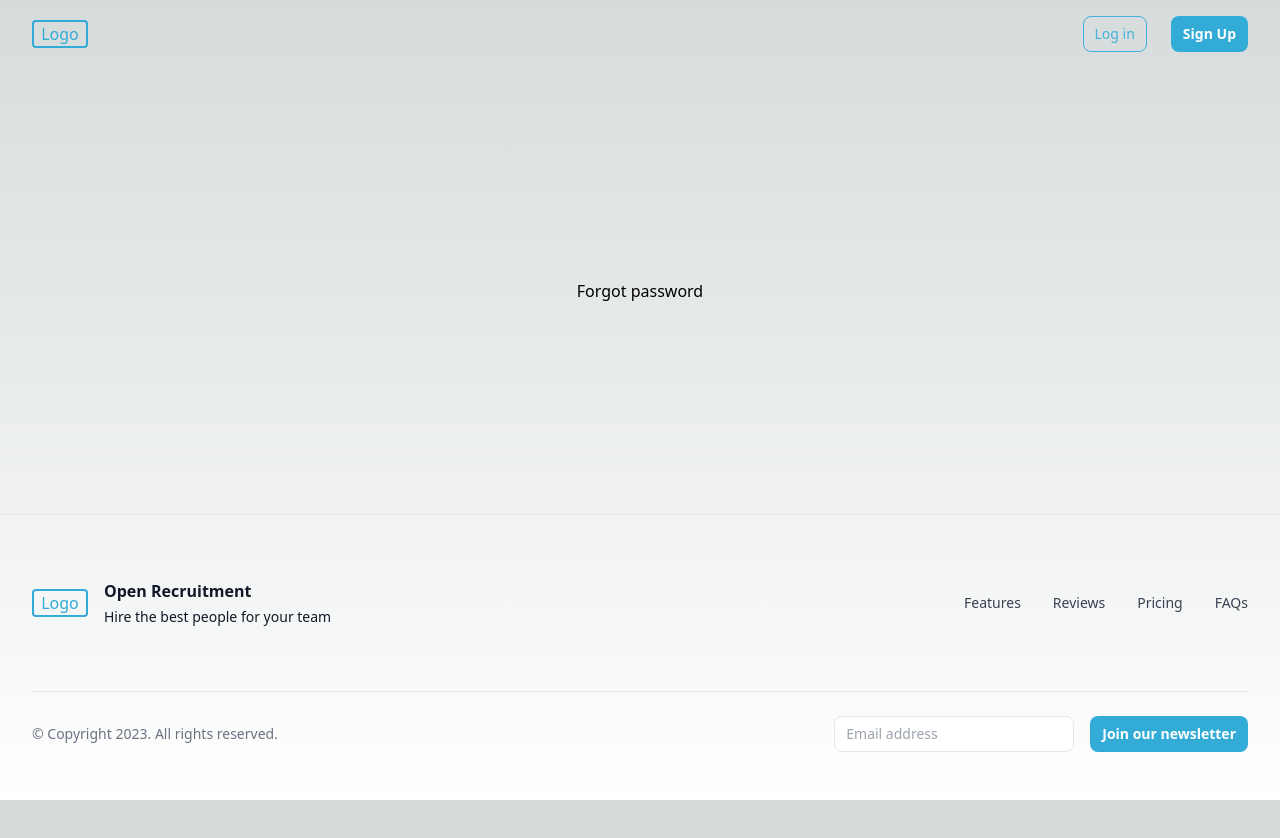
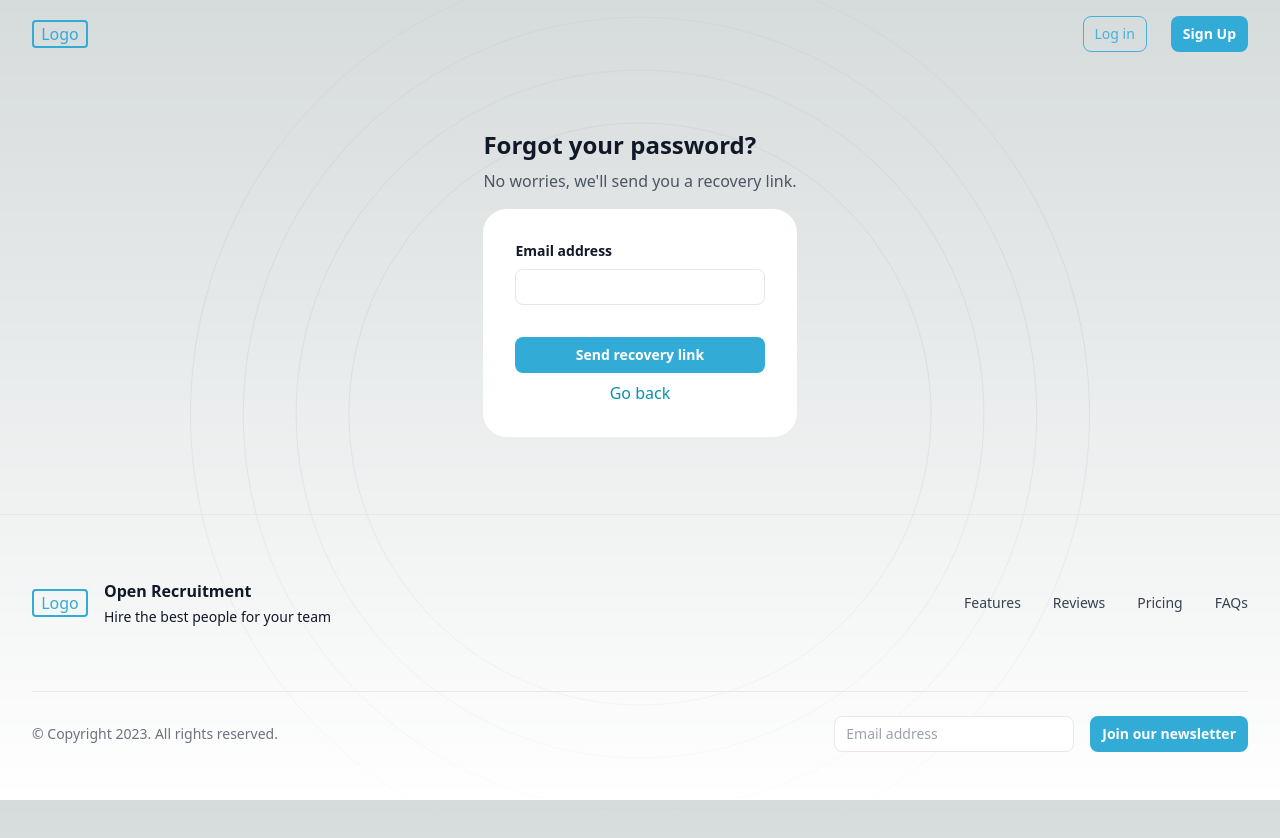
Before and after one commit to luisDevpeoplz/openRecruitment, a Next.js app: page /forgot-password in a window 1280 px wide. Shown: the top 838 px of the page. Before the commit the page ends 800 px from the top, so only its background shows below. Built offline with nearby package versions, Linux system fonts and the light colour scheme.

Commit message:
add forgot password form

```diff
--- a/src/components/UI/Button.tsx
+++ b/src/components/UI/Button.tsx
@@ -5,7 +5,7 @@ import PropTypes, { InferProps } from 'prop-types'
 
 const baseStyles = {
   solid:
-    'inline-flex justify-center rounded-lg py-2 px-3 text-sm font-semibold outline-2 outline-offset-2 transition-colors',
+    'inline-flex justify-center rounded-lg py-2 px-3 text-sm font-semibold outline-2 outline-offset-2 transition-colors cursor-pointer',
   outline:
     'inline-flex justify-center rounded-lg border py-[calc(theme(spacing.2)-1px)] px-[calc(theme(spacing.3)-1px)] text-sm outline-2 outline-offset-2 transition-colors',
 }
--- /dev/null
+++ b/src/components/forms/ForgotPasswordForm.tsx
@@ -0,0 +1,47 @@
+import React from 'react'
+import { Button } from '../UI/Button'
+import { TextField } from '../UI/Fields'
+import Link from 'next/link'
+import BackgroundIllustration from '../UI/BackgroundIlustration'
+
+const ForgotPasswordForm = () => {
+  return (
+    <div className="">
+      <BackgroundIllustration
+        width="900"
+        height="900"
+        className="hidden absolute -top-7 left-1/2 -z-10 h-[788px] -translate-x-1/2 stroke-gray-300 [mask-image:linear-gradient(to_bottom,white_20%,transparent_100%)] sm:-top-9 sm:h-auto sm:block"
+      />
+      <h1 className="text-2xl font-semibold text-gray-900">
+        Forgot your password?
+      </h1>
+      <p className="text-gray-600 mt-2">
+        No worries, we&apos;ll send you a recovery link.
+      </p>
+
+      <form className="bg-white p-8 rounded-3xl my-4">
+        <div className="space-y-6">
+          <TextField
+            label="Email address"
+            id="email"
+            name="email"
+            type="email"
+            autoComplete="email"
+            required
+          />
+        </div>
+        <Button type="submit" color="primary" className="mt-8 w-full">
+          Send recovery link
+        </Button>
+        <Link
+          href="/login"
+          className="text-cyan-600 hover:underline mt-2 text-center block w-full"
+        >
+          Go back
+        </Link>
+      </form>
+    </div>
+  )
+}
+
+export default ForgotPasswordForm
--- a/src/pages/forgot-password.tsx
+++ b/src/pages/forgot-password.tsx
@@ -1,7 +1,8 @@
+import ForgotPasswordForm from '@/components/forms/ForgotPasswordForm'
 import React from 'react'
 
 const ForgotPasswordPage = () => {
-  return <div>Forgot password</div>
+  return <ForgotPasswordForm />
 }
 
 export default ForgotPasswordPage
```
